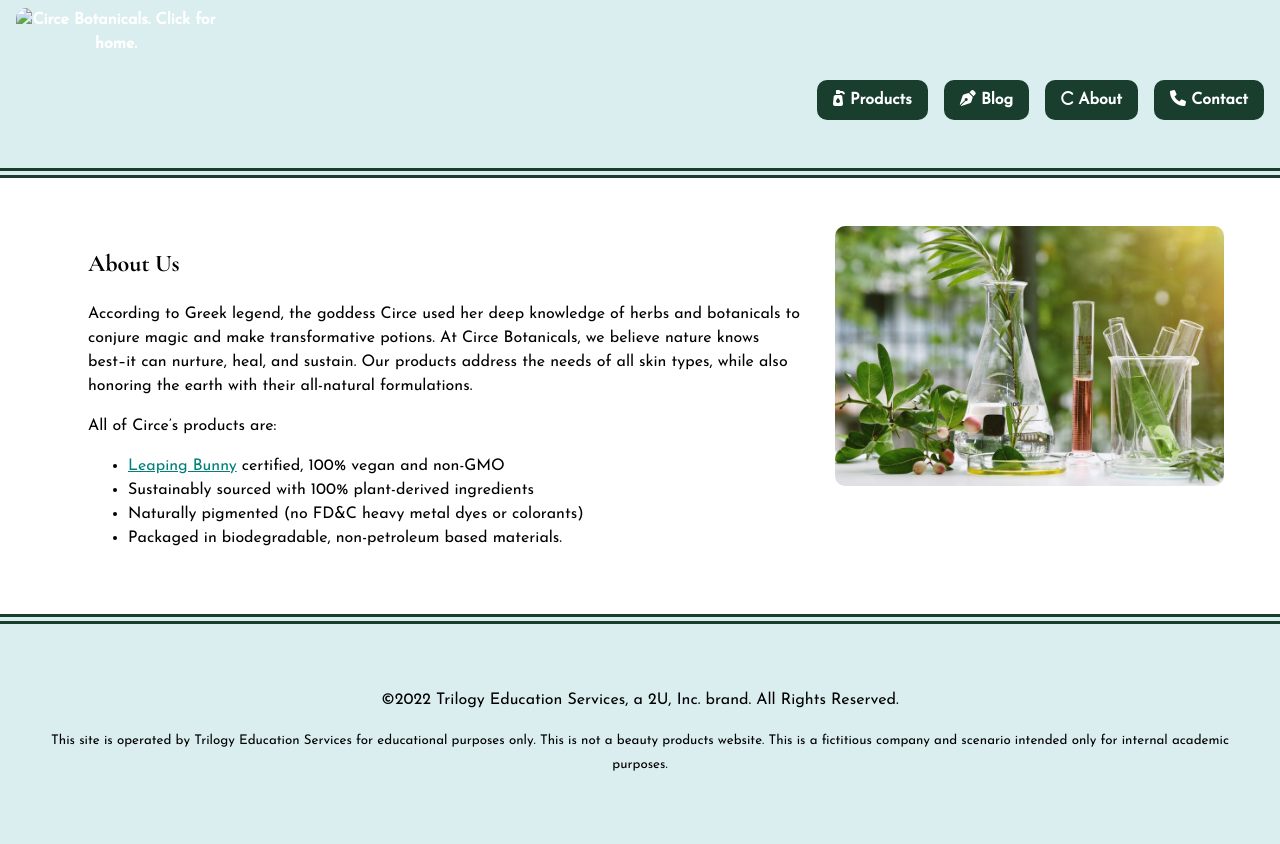
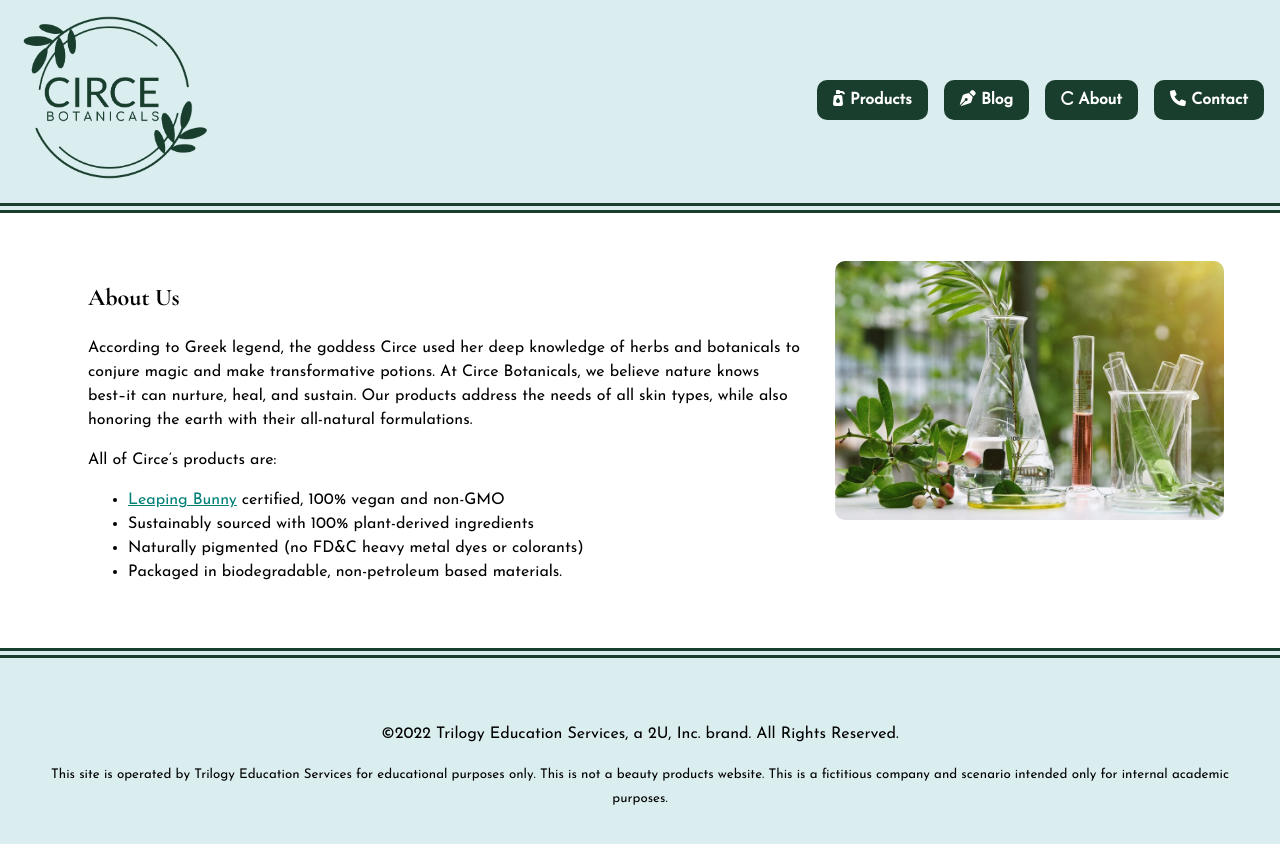
Before and after one commit to ana3nity/circe-botanicals, a plain HTML site: page index.html in a window 1280 px wide. Drawn offline with nearby package versions, Linux system fonts and the light colour scheme.

Commit message:
updated nav

```diff
--- a/index.html
+++ b/index.html
@@ -22,7 +22,7 @@
     <ul>
       <li class="logo">
           <a href="home.html">
-          <img src="./" alt="Circe Botanicals. Click for home." /></a>
+            <img src="./css/media/circe-logo-dark.png" alt="Circe Botanicals. Click for home." /></a>
         </li>
         <li>
           <a href="products.html"><span aria-hidden="true" class="fa-solid fa-pump-soap"></span>
```
Lines whose indentation alone changed are shown as unchanged.
